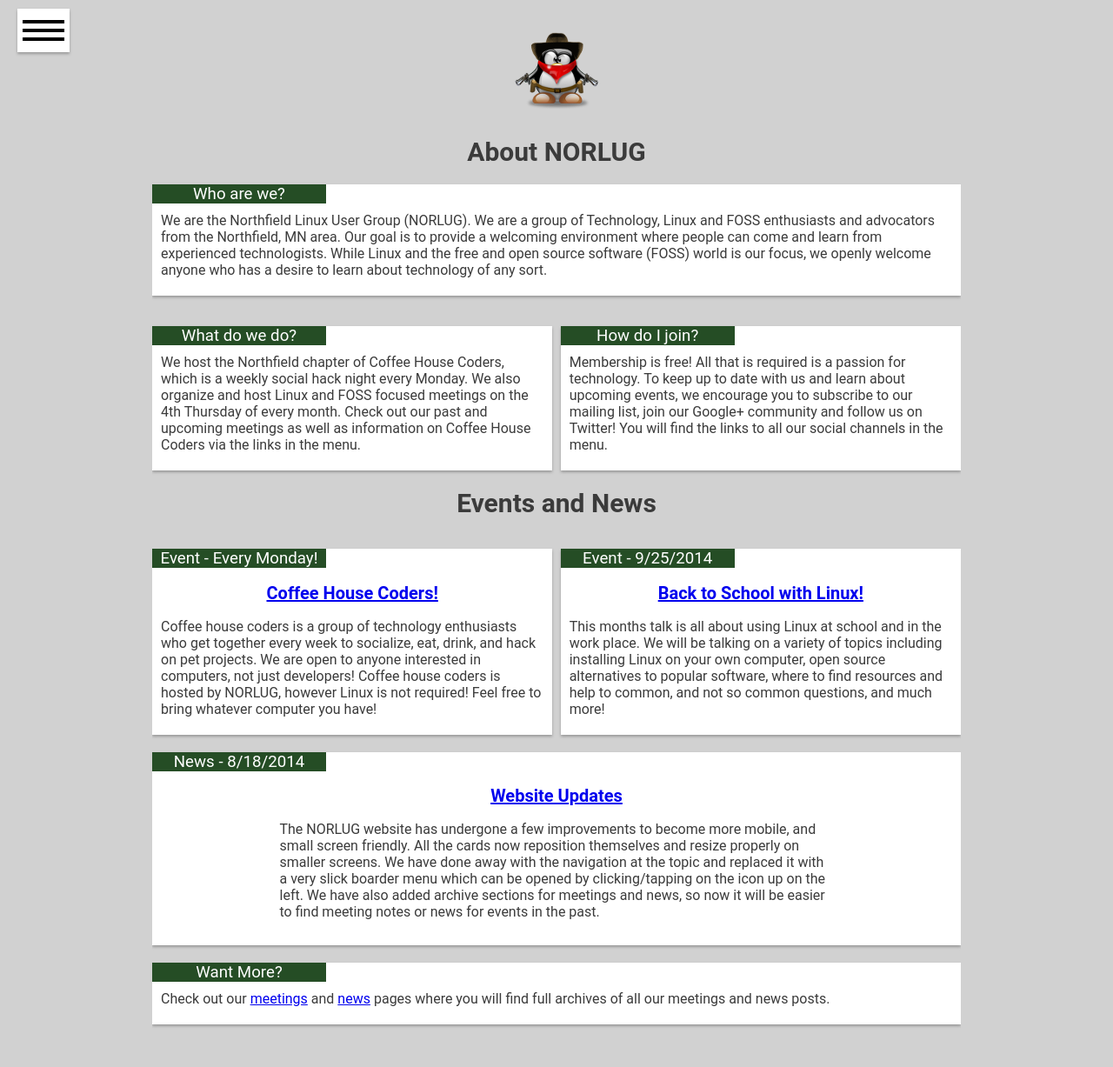
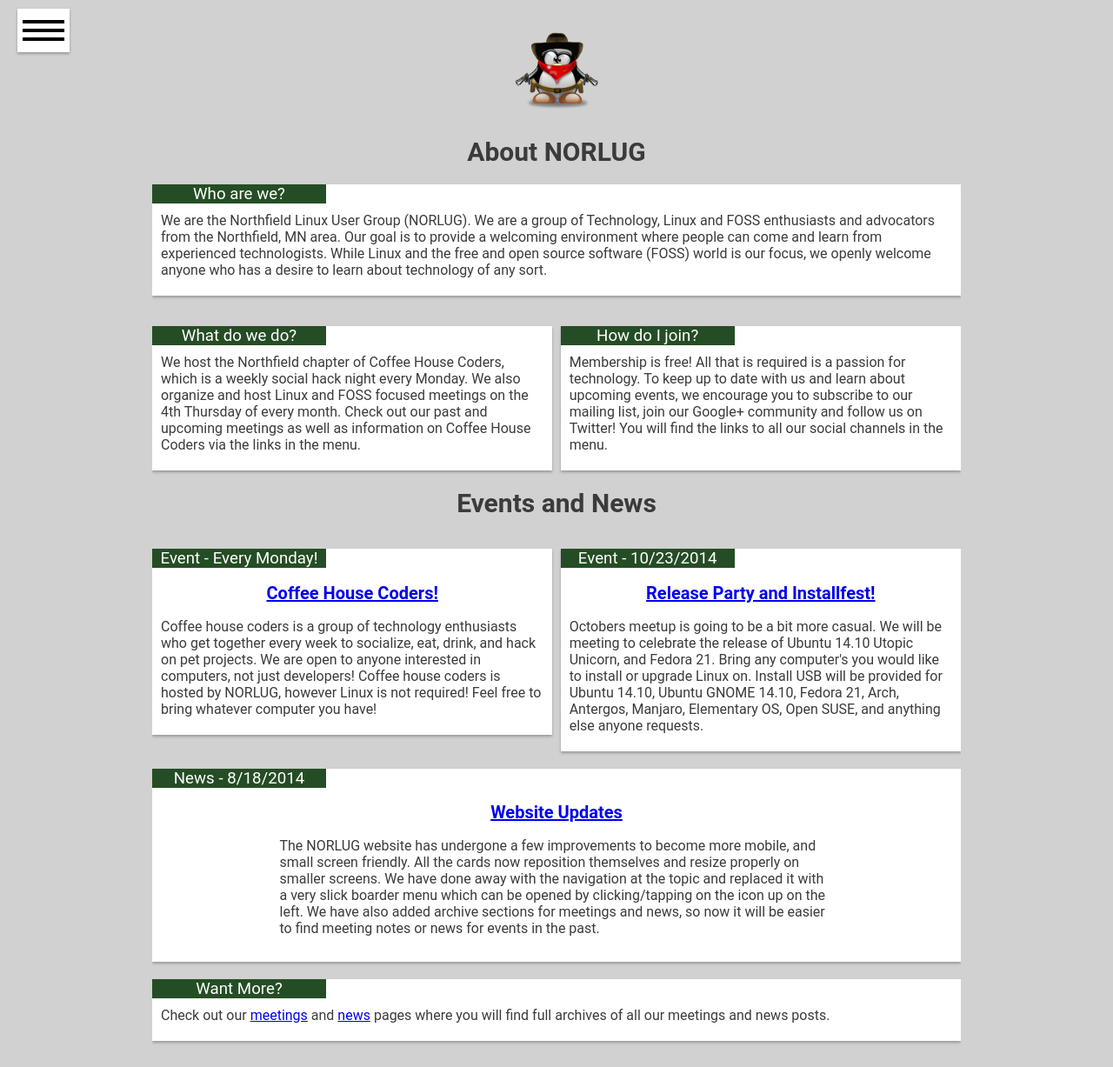
Before and after one commit to norlug/norlug.github.io, a Jekyll site: the page built from index.html, in a window 1280 px wide and 1227 px high. Shown: the whole window at 87% size. Built offline with Jekyll 4.4.1, drawn with Linux system fonts in a browser that asks for light colours.

Commit message:
Updated event info

```diff
--- a/index.html
+++ b/index.html
@@ -36,9 +36,9 @@
 </section>
 
 <section class="card right">
-        <h3 class="header left"> Event - 9/25/2014 </h3>
-        <h2><a href="/meetings">Back to School with Linux!</a></h2>
-        <p class="content left">This months talk is all about using Linux at school and in the work place. We will be talking on a variety of topics including installing Linux on your own computer, open source alternatives to popular software, where to find resources and help to common, and not so common questions, and much more!</p>
+        <h3 class="header left"> Event - 10/23/2014 </h3>
+        <h2><a href="/meetings">Release Party and Installfest!</a></h2>
+        <p class="content left">Octobers meetup is going to be a bit more casual. We will be meeting to celebrate the release of Ubuntu 14.10 Utopic Unicorn, and Fedora 21. Bring any computer's you would like to install or upgrade Linux on. Install USB will be provided for Ubuntu 14.10, Ubuntu GNOME 14.10, Fedora 21, Arch, Antergos, Manjaro, Elementary OS, Open SUSE, and anything else anyone requests.</p>
 </section>
 
 <p class="clear"></p>
```
